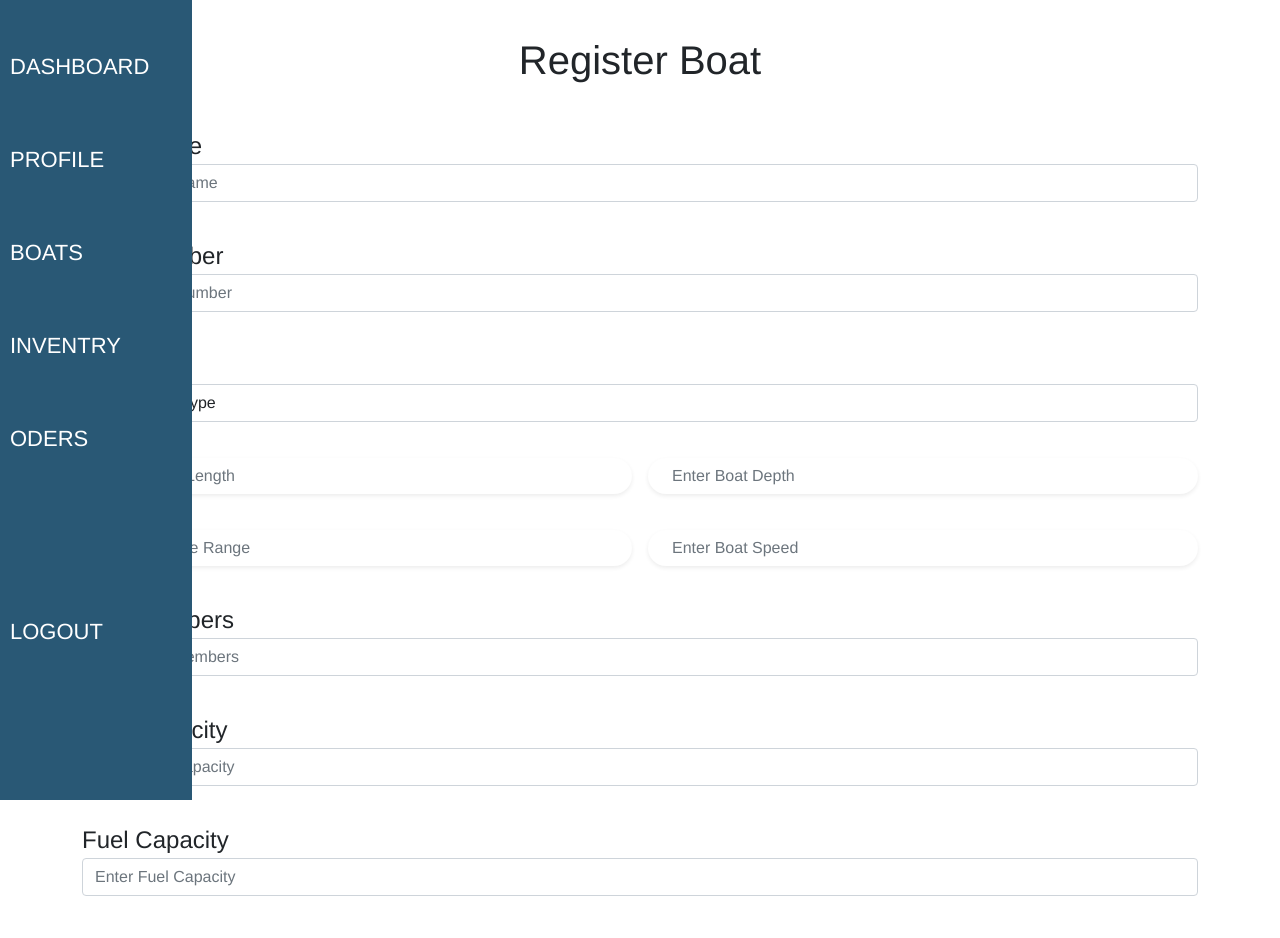
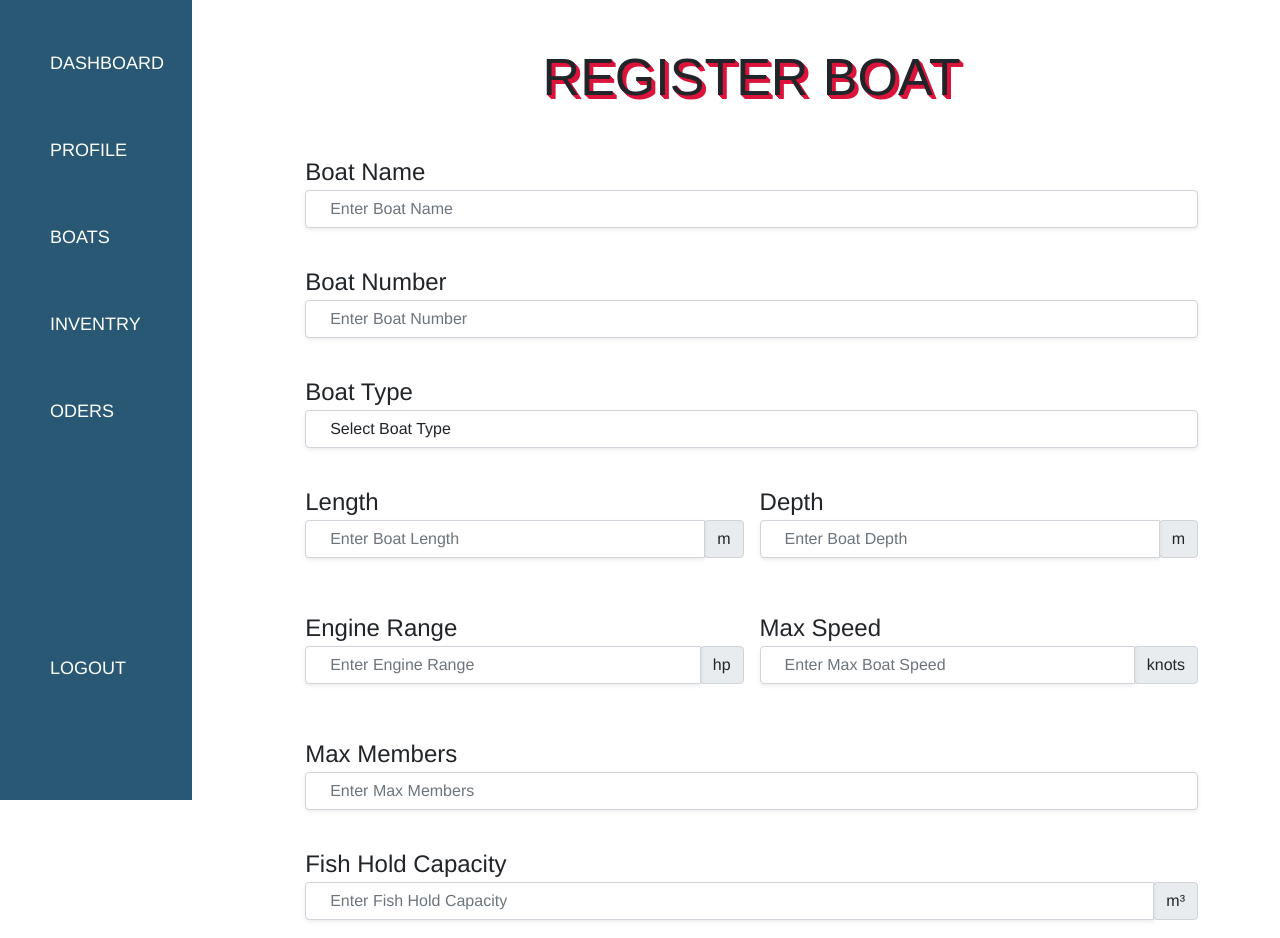
Before and after one commit to Nadeesh-Edi/FisheriesManagement, a React (Create React App) app in the folder frontend/: page /registerboat in a window 1280 px wide. Shown: the top 938 px of the page. Built offline with nearby package versions, Linux system fonts and the light colour scheme.

Commit message:
view boats commit

```diff
--- a/frontend/package.json
+++ b/frontend/package.json
@@ -6,7 +6,10 @@
     "@testing-library/jest-dom": "^5.16.5",
     "@testing-library/react": "^13.3.0",
     "@testing-library/user-event": "^13.5.0",
+    "@material-ui/core": "^4.12.3",
     "axios": "^0.21.4",
+    "jspdf": "^2.5.1",
+    "jspdf-autotable": "^3.5.25",
     "bootstrap": "^5.2.0",
     "react": "^18.2.0",
     "react-bootstrap": "^1.6.1",
--- a/frontend/src/App.js
+++ b/frontend/src/App.js
@@ -10,6 +10,9 @@ import AssignInvForRequest from "./components/inventorymanagerComponents/assign-
 
 import BODashboard from "./components/boatOwnerComponents/dashboardScreen";
 import RegisterBoat from "./components/boatOwnerComponents/registerboatScreen";
+import AllBoats from "./components/boatOwnerComponents/allboatsScreen";
+
+
 function App() {
   return (
     <Router>
@@ -20,6 +23,7 @@ function App() {
         <Route path="/assignToBuy" element={<AssignInvForRequest />} />
         <Route path="/bownerdashboard" element={<BODashboard />} />
         <Route path="/registerboat" element={<RegisterBoat />} />
+        <Route path="/allboats" element={<AllBoats />} />
       </Routes>
     </Router>
   );
--- /dev/null
+++ b/frontend/src/components/boatOwnerComponents/allboatsScreen.js
@@ -0,0 +1,167 @@
+import React, { useState, useEffect } from "react";
+import axios from "axios";
+import '../../res/css/regboat.css'
+import { Button } from "@material-ui/core";
+import { Link} from 'react-router-dom'
+import swal from 'sweetalert';
+import jspdf from 'jspdf'
+import 'jspdf-autotable'
+import BOwnerNav from "../navbars/b.owner.nav";
+
+export default function AllBoats(){
+
+    const [boats, setBoats] = useState([]);
+    const [searchTerm, setsearchTerm] = useState("");
+
+
+    const deleteBoat=(id) =>{
+        swal({
+            title: "Are you sure?",
+            text: "The Boat Will be Deleted ",
+            icon: "warning",
+            buttons: true,
+            dangerMode: true,
+          })
+          .then((willDelete) => {
+                if(willDelete){
+            axios.delete(`http://localhost:9000/api/boats/${id}`).then(()=>{
+
+
+            if (willDelete) {
+              swal({
+                title: "The Boat has been Removed!",
+                text: "You can Continue with Remaining Boats.",
+                icon:  "success",
+                type: "success"
+              }).then(function(){
+                window.location.href="/allboats";
+               })
+            } else {
+              swal("Request Is Not Deleted");
+            }
+          });
+        }
+    });
+
+    }
+
+    const generatePDF = tickets => {
+
+        const doc = new jspdf();
+        const date = Date().split(" ");
+        const dateStr = date[1] + "-" + date[2] + "-" + date[3];
+        const tableColumn = ["Boat Name","Boat Number", "Boat Type"];
+        const tableRows = [];
+
+        tickets.map(ticket => {
+            const ticketData = [
+                ticket.boatName,
+                ticket.boatNo,
+                ticket.boatType
+
+            ];
+            tableRows.push(ticketData);
+        })
+        doc.text("Boat Details Report", 14, 15).setFontSize(12);
+        doc.text(`Report Genarated Date - ${dateStr} `, 14, 23);
+        // doc.addImage(img, 'JPEG', 170, 8, 22, 22);
+        // right down width height
+        doc.autoTable(tableColumn, tableRows, { styles: { fontSize: 8, }, startY: 35 });
+        doc.save(`Boat_Details_Report.pdf`);
+      };
+
+    useEffect(()=>{
+        function getBoats() {
+            axios.get("http://localhost:9000/api/boats/allboats").then((res)=>{
+                setBoats(res.data);
+            }).catch((err)=>{
+                alert((err.message));
+            })
+        }
+        getBoats();
+    },[])
+
+
+    return(
+        <>
+        <BOwnerNav />
+        <div className="vlft"><div className="vcard">
+
+        <br/><br/>
+        <h3><center> All Boats </center></h3>
+        <br/><br/>
+
+
+        <Link to={"/registerboat"} ><Button type="button" class="btn btn-primary" > Add New Boat</Button></Link>
+
+        <Button style={{padding:'Right'}}type="button" class="btn btn-outline-warning" onClick={() =>  generatePDF(boats)}>Generate Report</Button>
+
+
+
+        <div className="row g-3">
+        <div className="col-sm-7">
+        <i className="fas fa-search" style={{padding: "30px"}} aria-hidden="true"></i>
+        <input className="form-control form-control-sm ml-3 w-75" type="text" placeholder="Search Users" aria-label="Search"
+
+        onChange={(e) => {
+            setsearchTerm(e.target.value)
+        }}/>
+        </div>
+
+        <div className="col-sm">
+        <h5>Boat Count : {boats.length}</h5>
+        </div>
+        </div>
+
+        <br/><br/>
+
+
+        <table className="table table-bordered">
+        <table className="table table-hover" >
+                    <thead>
+                        <tr>
+                            <th><center> Boat Name </center></th>
+                            <th><center> Boat Number </center></th>
+                            <th><center> Boat Type </center></th>
+                            <th></th>
+
+                        </tr>
+                    </thead>
+                    <tbody>
+                        {
+
+                            boats.filter(val=>{
+                                if (searchTerm === ''){
+                                    return val;
+                                } else if(
+
+                                     val.boatName.toLowerCase().includes(searchTerm.toLowerCase()) ||
+                                     val.boatNo.toLowerCase().includes(searchTerm.toLowerCase()) ||
+                                     val.boatType.toLowerCase().includes(searchTerm.toLowerCase())
+                                ){
+                                    return val;
+                                }
+                                }).map(function (f) {
+                                        return <tr>
+                                    <td ><center> {f.boatName} </center></td>
+                                    <td ><center> {f.boatNo} </center></td>
+                                    <td ><center> {f.boatType} </center></td>
+
+                                    <td > <Link to={"/view/" + f._id} ><Button type="button" class="btn btn-primary" > View Details </Button></Link></td>
+                                    <td > <Link to={"/update/" + f._id} ><Button type="button" class="btn btn-primary" > Update Boat </Button></Link></td>
+                                    <td > <Button type="button" class="btn btn-outline-danger" onClick={() =>  deleteBoat(f._id)}> Delete </Button></td>
+                                        </tr>
+
+                                    })
+                                }
+
+                    </tbody>
+                    </table>
+                </table>
+           </div>
+           </div>
+        </>
+
+    )
+
+}
--- a/frontend/src/components/boatOwnerComponents/dashboardScreen.js
+++ b/frontend/src/components/boatOwnerComponents/dashboardScreen.js
@@ -29,7 +29,7 @@ export default function BODashboard() {
           <a class="button button-primary" href="">
             PROFILE
           </a>
-          <a class="button" href="">
+          <a class="button" href="/allboats">
             BOATS
           </a>
           <a class="button button-primary" href="">
--- a/frontend/src/components/boatOwnerComponents/registerboatScreen.js
+++ b/frontend/src/components/boatOwnerComponents/registerboatScreen.js
@@ -2,6 +2,7 @@ import React, { useState, useEffect } from "react";
 import axios from "axios";
 import BOwnerNav from "../navbars/b.owner.nav";
 import swal from "sweetalert2";
+import "../../res/css/regboat.css";
 
 export default function RegisterBoat() {
   const [boatName, setBoatName] = useState("");
@@ -33,7 +34,9 @@ export default function RegisterBoat() {
       description,
     };
 
-    axios.post("http://localhost:9000/api/boats/registerboat", newBoat).then((willReg) => {
+    axios
+      .post("http://localhost:9000/api/boats/registerboat", newBoat)
+      .then((willReg) => {
         if (willReg) {
           swal({
             title: "Success",
@@ -52,17 +55,18 @@ export default function RegisterBoat() {
     <>
       <BOwnerNav />
         <div className="container">
+          <div className="pageo">
           <form onSubmit={sendData}>
             <br />
             <center>
-            <h1>Register Boat</h1>
+              <h1 className="h1o">Register Boat</h1>
             </center>
             <br />
             <div class="form-group">
               <label for="boatname">Boat Name</label>
               <input
                 type="text"
-              class="form-control"
+                class="form-control  border-1 shadow-sm px-4"
                 id="boatname"
                 placeholder="Enter Boat Name"
                 onChange={(e) => {
@@ -76,7 +80,7 @@ export default function RegisterBoat() {
               <label for="boatno">Boat Number</label>
               <input
                 type="text"
-              class="form-control"
+                class="form-control  border-1 shadow-sm px-4"
                 id="boatno"
                 placeholder="Enter Boat Number"
                 onChange={(e) => {
@@ -90,7 +94,7 @@ export default function RegisterBoat() {
               <label for="gender">Boat Type</label>
               <select
                 type="text"
-              class="form-control"
+                class="form-control  border-1 shadow-sm px-4"
                 id="boattype"
                 onChange={(e) => {
                   setBoatType(e.target.value);
@@ -107,55 +111,80 @@ export default function RegisterBoat() {
             <div class="form-group">
               <div class="row g-3">
                 <div class="col">
+                  <label for="length">Length</label>
+                  <div class="input-group mb-3">
                   <input
                     id="Length"
                     type="text"
                     placeholder="Enter Boat Length"
-                  class="form-control rounded-pill border-0 shadow-sm px-4"
+                    class="form-control  border-1 shadow-sm px-4"
                     value={length}
                     onChange={(e) => setLength(e.target.value)}
                     required
                   />
+                                <div class="input-group-append">
+                  <span class="input-group-text">m</span>
+                </div>
+                </div>
                 </div>
 
                 <div class="col">
+                  <label for="depth">Depth</label>
+                  <div class="input-group mb-3">
                   <input
                     id="Depth"
                     type="text"
                     placeholder="Enter Boat Depth"
-                  class="form-control rounded-pill border-0 shadow-sm px-4"
+                    class="form-control  border-1 shadow-sm px-4"
                     value={depth}
                     onChange={(e) => setDepth(e.target.value)}
                     required
                   />
+                                <div class="input-group-append">
+                  <span class="input-group-text">m</span>
                 </div>
                 </div>
               </div>
+            </div>
+            </div>
+
             <br />
             <div class="form-group">
               <div class="row g-3">
                 <div class="col">
+                  <label for="engine Range">Engine Range</label>
+                  <div class="input-group mb-3">
                   <input
                     id="Engine Range"
-                  type="text"
+                    type="number"
                     placeholder="Enter Engine Range"
-                  class="form-control rounded-pill border-0 shadow-sm px-4 text-primary"
+                    class="form-control  border-1 shadow-sm px-4 text-primary"
                     value={engineRange}
                     onChange={(e) => setEngineRange(e.target.value)}
                     required
                   />
+                                <div class="input-group-append">
+                  <span class="input-group-text">hp</span>
+                </div>
+                </div>
                 </div>
 
                 <div class="col">
+                  <label for="speed">Max Speed</label>
+                  <div class="input-group mb-3">
                   <input
                     id="Speed"
                     type="text"
-                  placeholder="Enter Boat Speed"
-                  class="form-control rounded-pill border-0 shadow-sm px-4 text-primary"
+                    placeholder="Enter Max Boat Speed"
+                    class="form-control  border-1 shadow-sm px-4 text-primary"
                     value={speed}
                     onChange={(e) => setSpeed(e.target.value)}
                     required
                   />
+                                <div class="input-group-append">
+                  <span class="input-group-text">knots</span>
+                </div>
+                </div>
                 </div>
               </div>
             </div>
@@ -163,8 +192,8 @@ export default function RegisterBoat() {
             <div class="form-group">
               <label for="maxmembers">Max Members</label>
               <input
-              type="text"
-              class="form-control"
+                type="number"
+                class="form-control  border-1 shadow-sm px-4"
                 id="maxmembers"
                 placeholder="Enter Max Members"
                 onChange={(e) => {
@@ -175,24 +204,30 @@ export default function RegisterBoat() {
             </div>
             <br />
             <div class="form-group">
-            <label for="fishcapacity">Fish Capacity</label>
+              <label for="fishcapacity">Fish Hold Capacity</label>
+              <div class="input-group mb-3">
               <input
-              type="text"
-              class="form-control"
+                type="number"
+                class="form-control border-1 shadow-sm px-4"
                 id="fishcapacity"
-              placeholder="Enter Fish Capacity"
+                placeholder="Enter Fish Hold Capacity"
                 onChange={(e) => {
                   setFishCapacity(e.target.value);
                 }}
                 required
               />
+              <div class="input-group-append">
+                  <span class="input-group-text">m³</span>
+                </div>
+            </div>
             </div>
             <br />
             <div class="form-group">
               <label for="fuelcapacity">Fuel Capacity</label>
+              <div class="input-group mb-3">
                 <input
-              type="text"
-              class="form-control"
+                  type="number"
+                  class="form-control border-1 shadow-sm px-4"
                   id="fuelcapacity"
                   placeholder="Enter Fuel Capacity"
                   onChange={(e) => {
@@ -200,13 +235,17 @@ export default function RegisterBoat() {
                   }}
                   required
                 />
+                <div class="input-group-append">
+                  <span class="input-group-text">L</span>
+                </div>
+              </div>
             </div>
             <br />
             <div class="form-group">
               <label for="description">Description</label>
-            <input
+              <textarea
                 type="text"
-              class="form-control"
+                class="form-control  border-1 shadow-sm px-4"
                 id="description"
                 placeholder="Enter Description"
                 onChange={(e) => {
@@ -224,6 +263,7 @@ export default function RegisterBoat() {
             <br />
           </form>
         </div>
+        </div>
     </>
   );
 }
--- a/frontend/src/components/navbars/b.owner.nav.js
+++ b/frontend/src/components/navbars/b.owner.nav.js
@@ -1,5 +1,6 @@
 import React from "react";
 import "../../res/css/navbar.css";
+
 
 export default function BOwnerNav() {
   return (
--- a/frontend/src/res/css/navbar.css
+++ b/frontend/src/res/css/navbar.css
@@ -11,9 +11,9 @@
   }
 
   .sidenav a {
-    padding: 30px 10px 30px 10px;
+    padding: 30px 10px 30px 50px;
     text-decoration: none;
-    font-size: 22px;
+    font-size: 18px;
     color: white;
     display: block;
   }
@@ -29,5 +29,5 @@
   }
 
   .logoutBtn {
-    margin-top: 100px;
+    margin-top: 170px;
   }
--- /dev/null
+++ b/frontend/src/res/css/regboat.css
@@ -0,0 +1,40 @@
+.vcard{
+    width: 900px;
+    height:900px;
+    float: right;
+
+    flex: 50%;
+    top: 50px;
+    border: none;
+}
+
+.vlft{
+    width: 900px;
+    height:900px;
+    display: flex;
+    flex-direction: column;
+    float: right;
+    float: top;
+    padding-right: 100px;
+    position:absolute;
+  top: 50px;
+  left: 450px;
+
+ }
+
+ .pageo {
+    margin-left: 20%;
+    margin-bottom: 10px;
+
+}
+
+ .h1o {
+    margin:10px 0 10px 0;
+    font-size: 52px;
+    font-family: 'Montserrat', sans-serif;
+    text-transform: uppercase;
+    text-shadow: 1px 1px 0px #DC143C,
+      2px 2px 0px #DC143C,
+      3px 3px 0px #DC143C,
+      4px 4px 0px #DC143C;
+  }
```
Also changed, not shown: 2 other files (tests, documents, lock files or other folders). Lines whose indentation alone changed are shown as unchanged.
